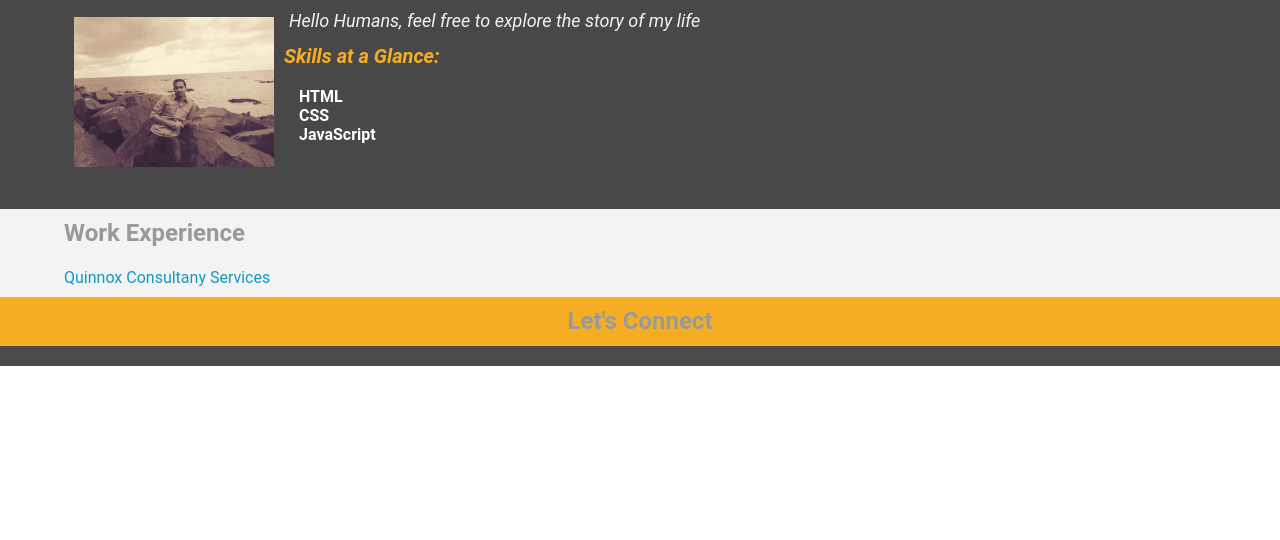
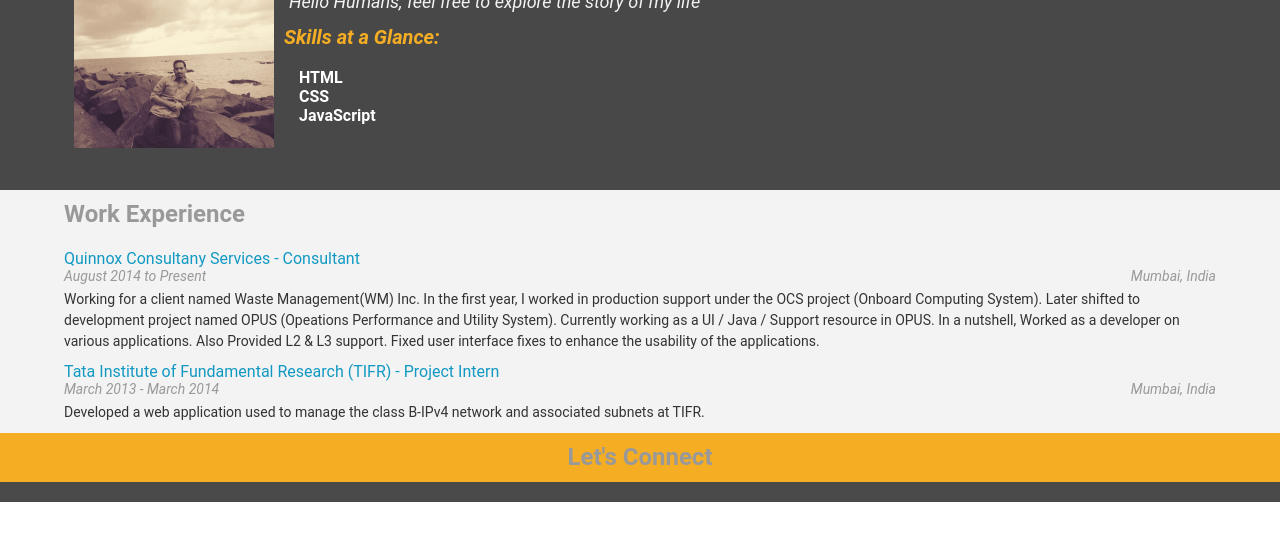
Before and after one commit to azizkhilawala/Resume-JS-Udacity, a plain HTML site: page index.html in a window 1280 px wide. Shown: the part 168-708 px from the top of the page. Drawn offline with Linux system fonts and the light colour scheme.

Commit message:
Changed Resume Builder

```diff
--- a/index.html
+++ b/index.html
@@ -52,7 +52,7 @@ need to load. You'll see a lot of <link>s to CSS files for styles and
 </head>
 <body>
   <div id="main">
-    Hello world!   <!-- You'll be deleting this line in the course -->
+    <!-- You'll be deleting this line in the course -->
 
     <!--
     Everything from here to the <script> tag below is the skeleton of your
--- a/js/resumeBuilder.js
+++ b/js/resumeBuilder.js
@@ -126,12 +126,34 @@ var work = {
 };
 
 
-// $("div.work-entry").prepend(HTMLworkEmployer.replace("%data%",work.jobs[0].employer));
-$("#workExperience").prepend(HTMLworkStart);
+ // $("div.work-entry").prepend(HTMLworkEmployer.replace("%data%",work.jobs[0].employer));
+
+// $("#workExperience").prepend(HTMLworkStart);
 // $("div.work-entry>a").prepend(HTMLworkTitle.replace("%data%",work.jobs[0].title));
 // $('HTMLworkEmployer').append(HTMLworkTitle.replace("%data%",work.jobs[0].title));
-$("div.work-entry").prepend(HTMLworkEmployer.replace("%data%",work.jobs[0].employer));
-$("#workExperience").append($("div.work-entry"));
+// $("div.work-entry").prepend(HTMLworkEmployer.replace("%data%",work.jobs[0].employer));
+
+function displayWork(){
+	for(job in work.jobs){
+		if(work.jobs[job]){
+			$("#workExperience").append(HTMLworkStart);
+			var formattedEmployer =  HTMLworkEmployer.replace("%data%",work.jobs[job].employer);
+			var formattedTitle = HTMLworkTitle.replace("%data%",work.jobs[job].title);
+			var formattedEmployerTitle = formattedEmployer + formattedTitle;
+			var formattedDates = HTMLworkDates.replace("%data%",work.jobs[job].dates);
+			var formattedLocation = HTMLworkLocation.replace("%data%",work.jobs[job].location);
+			var formattedDescription = HTMLworkDescription.replace("%data%",work.jobs[job].description);
+			$(".work-entry:last").append(formattedEmployerTitle);
+			$(".work-entry:last").append(formattedDates);
+			$(".work-entry:last").append(formattedLocation);
+			$(".work-entry:last").append(formattedDescription);
+	}
+	}
+}
+
+displayWork();
+
+
 
 // $("#workExperience").append(HTMLworkEmployer.replace("%data%",work.jobs[0].employer));
 
```
Also changed, not shown: images/197x1480.gif (deleted), images/fry0.jpg (deleted), images/pWU1Xbl0.png (deleted).
